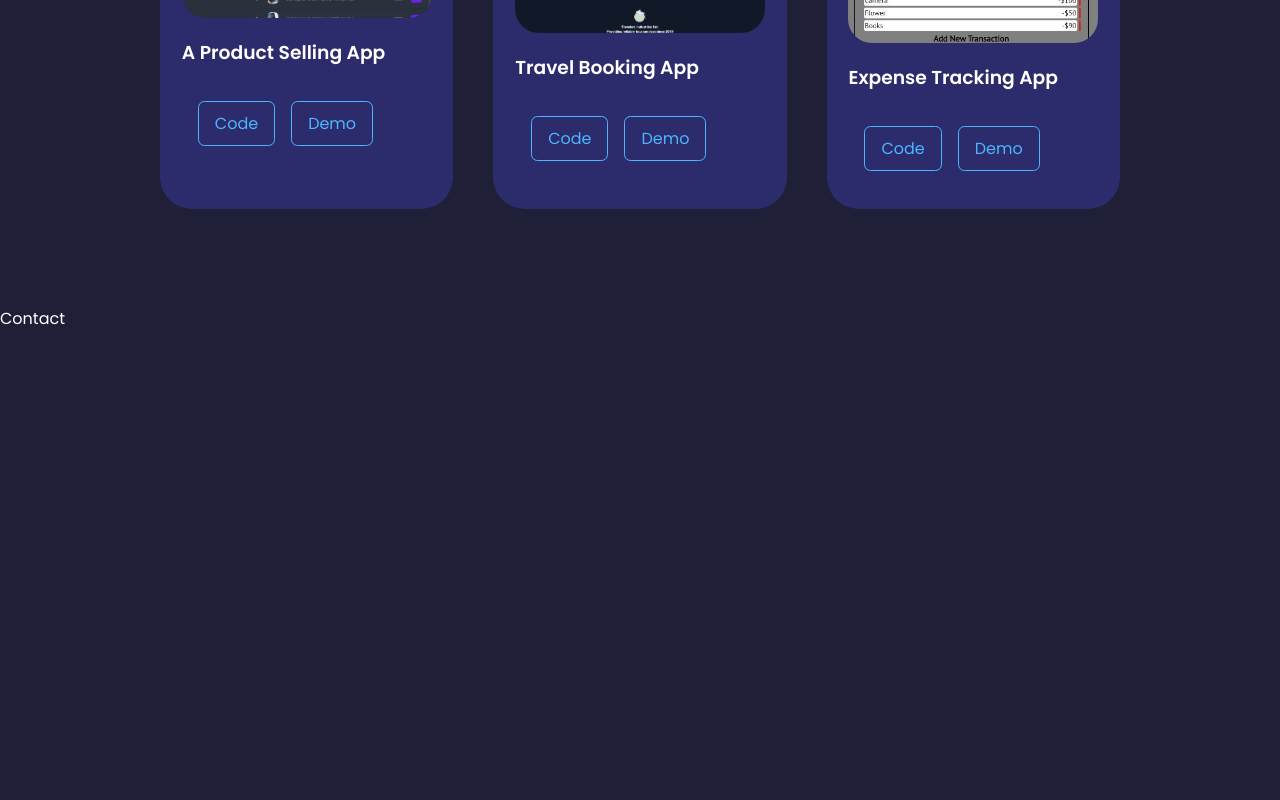
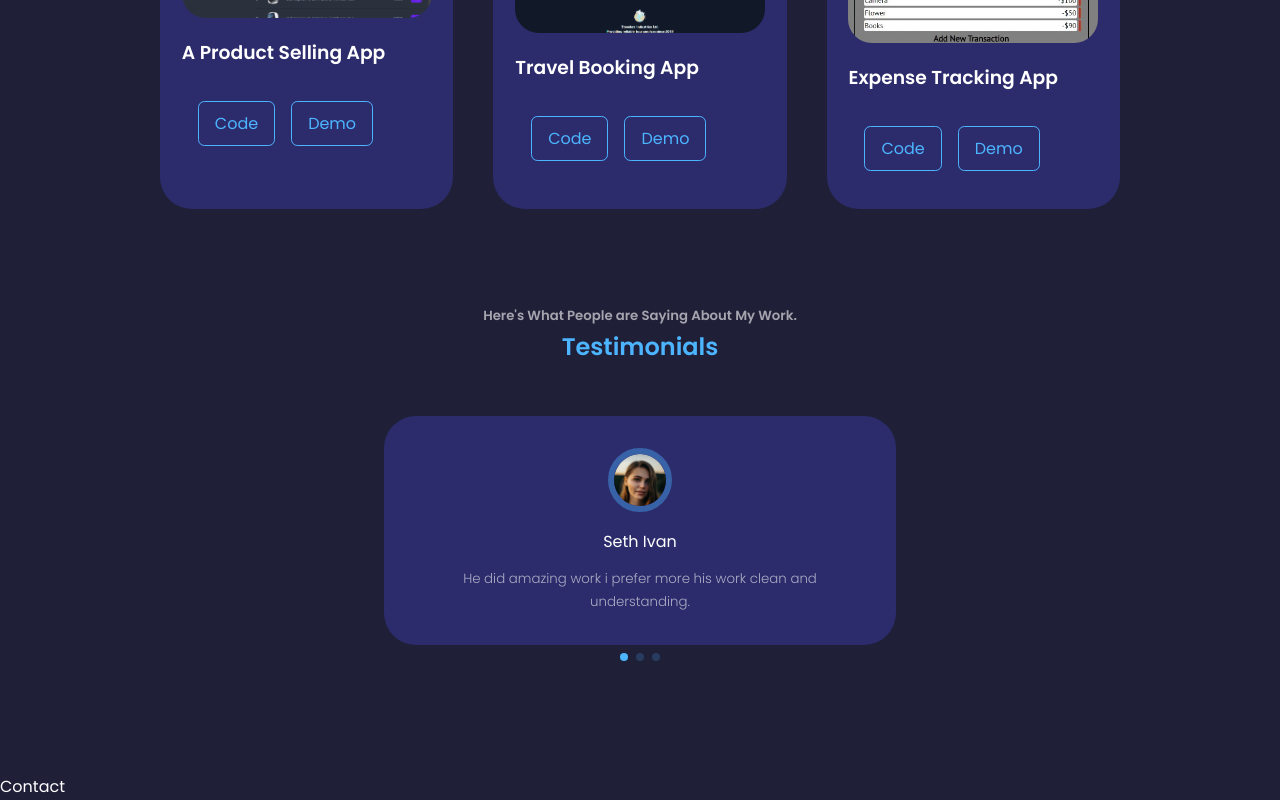
Before and after one commit to Mahadibappi/portfolio., a React (Create React App) app: page / in a window 1280 px wide. Shown: the part 2747-3547 px from the top of the page. Before the commit the page ends 3079 px from the top, so only its background shows below. Built offline with nearby package versions, Linux system fonts and the light colour scheme.

Commit message:
testimonial done

```diff
--- a/package.json
+++ b/package.json
@@ -10,6 +10,7 @@
     "react-dom": "^18.2.0",
     "react-icons": "^4.10.1",
     "react-scripts": "5.0.1",
+    "swiper": "^10.1.0",
     "web-vitals": "^2.1.4"
   },
   "scripts": {
--- a/src/App.js
+++ b/src/App.js
@@ -4,6 +4,7 @@ import Header from "./header/Header";
 import Nav from "./nav/Nav";
 import Portfolio from "./portfolio/Portfolio";
 import { Skill } from "./skills/Skill";
+import Testimonial from "./testemonials/Testimonial";
 
 function App() {
   return (
@@ -13,6 +14,7 @@ function App() {
       <About />
       <Skill />
       <Portfolio />
+      <Testimonial />
       <Contact />
     </div>
   );
--- a/src/portfolio/Portfolio.jsx
+++ b/src/portfolio/Portfolio.jsx
@@ -65,10 +65,11 @@ const Portfolio = () => {
               </div>
               <h3>{title}</h3>
               <div className="portfolio_link">
-                <a href={github} className="btn">
+                <a href={github} className="btn" target="_blank">
                   Code
                 </a>
-                <a href={demo} className="btn">
+
+                <a href={demo} className="btn" target="_blank">
                   Demo
                 </a>
               </div>
--- a/src/testemonials/Testimonial.jsx
+++ b/src/testemonials/Testimonial.jsx
@@ -0,0 +1,63 @@
+import React from "react";
+import "./testimonial.css";
+
+import { Pagination } from "swiper/modules";
+import { Swiper, SwiperSlide } from "swiper/react";
+import "swiper/css";
+import "swiper/css/pagination";
+
+import person1 from "../assets/person-1.png";
+import person2 from "../assets/person-2.png";
+import person3 from "../assets/person-3.jpeg";
+
+const testemonial = [
+  {
+    id: 1,
+    name: " Seth Ivan",
+    img: person2,
+    text: " He did amazing work i prefer more his work clean and understanding.",
+  },
+  {
+    id: 2,
+    name: " Riley Gilbert",
+    img: person1,
+    text: "Mahadi is a very good coder i am satisfied by his work go ahead.",
+  },
+
+  {
+    id: 3,
+    name: "Wade Dave ",
+    img: person3,
+    text: "Nice job you have done your project is very good it's full fill my requirements.",
+  },
+];
+
+const Testimonial = () => {
+  return (
+    <section id="testimonial">
+      <h5>Here's What People are Saying About My Work.</h5>
+      <h2>Testimonials</h2>
+      <Swiper
+        className="container testimonial_container"
+        modules={[Pagination]}
+        spaceBetween={40}
+        slidesPerView={1}
+        pagination={{ clickable: true }}
+      >
+        {testemonial.map(({ id, name, img, text }) => {
+          return (
+            <SwiperSlide className="testimonial" key={id}>
+              <div className="client_image">
+                <img src={img} alt="person one" />
+              </div>
+              <div className="client_name">{name}</div>
+              <small className="client_review">{text}</small>
+            </SwiperSlide>
+          );
+        })}
+      </Swiper>
+    </section>
+  );
+};
+
+export default Testimonial;
--- a/src/testemonials/testimonial.css
+++ b/src/testemonials/testimonial.css
@@ -0,0 +1,57 @@
+.testimonial_container {
+  width: 40%;
+}
+.client_image {
+  width: 4rem;
+  border-radius: 50%;
+  aspect-ratio: 1/1;
+  overflow: hidden;
+  margin: 0 auto 1rem;
+  border: 0.4rem solid var(--color-primary-variant);
+}
+.testimonial {
+  background: var(--color-bg-variant);
+  text-align: center;
+  margin-bottom: 1rem;
+  padding: 2rem;
+  border-radius: 2rem;
+  user-select: none;
+}
+.client_review {
+  color: var(--color-light);
+  font-weight: 300;
+  width: 80%;
+  margin: 0.8rem auto 0;
+  display: block;
+}
+.swiper-pagination-clickable .swiper-pagination-bullet {
+  background: var(--color-primary);
+}
+
+/* media queries */
+@media screen and (min-width: 1200px) {
+  .testimonial {
+    margin-bottom: 2rem;
+  }
+}
+
+@media screen and (max-width: 1024px) {
+  .testimonial_container {
+    width: 60%;
+  }
+  .testimonial {
+    margin-bottom: 2rem;
+  }
+}
+@media screen and (max-width: 600px) {
+  .testimonial_container {
+    width: var(--container-width-sm);
+  }
+
+  .client_review {
+    width: var(--container-width-sm);
+  }
+  .testimonial {
+    margin-bottom: 2rem;
+  }
+}
```
Also changed, not shown: 1 other file (tests, documents, lock files or other folders).
